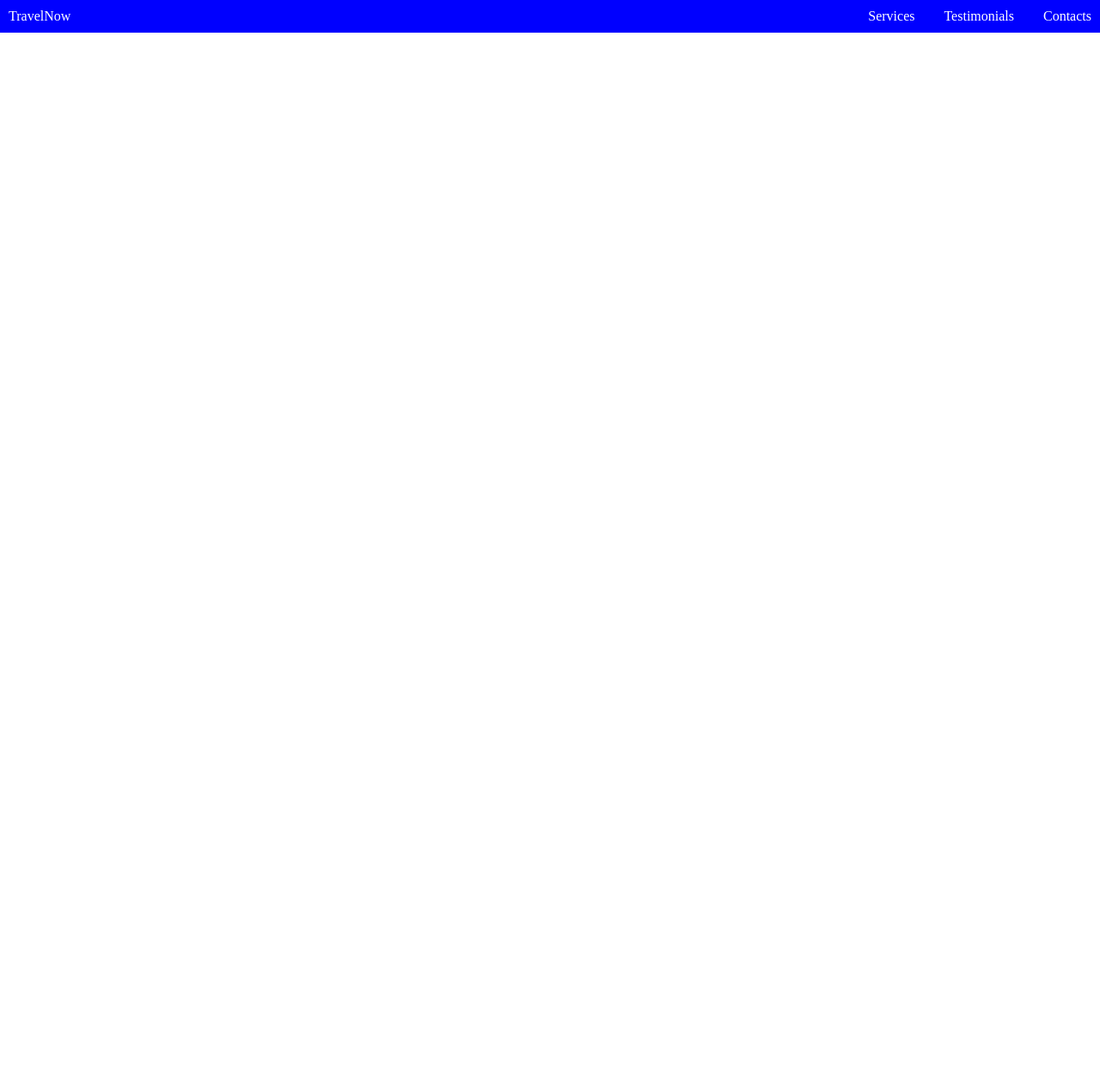
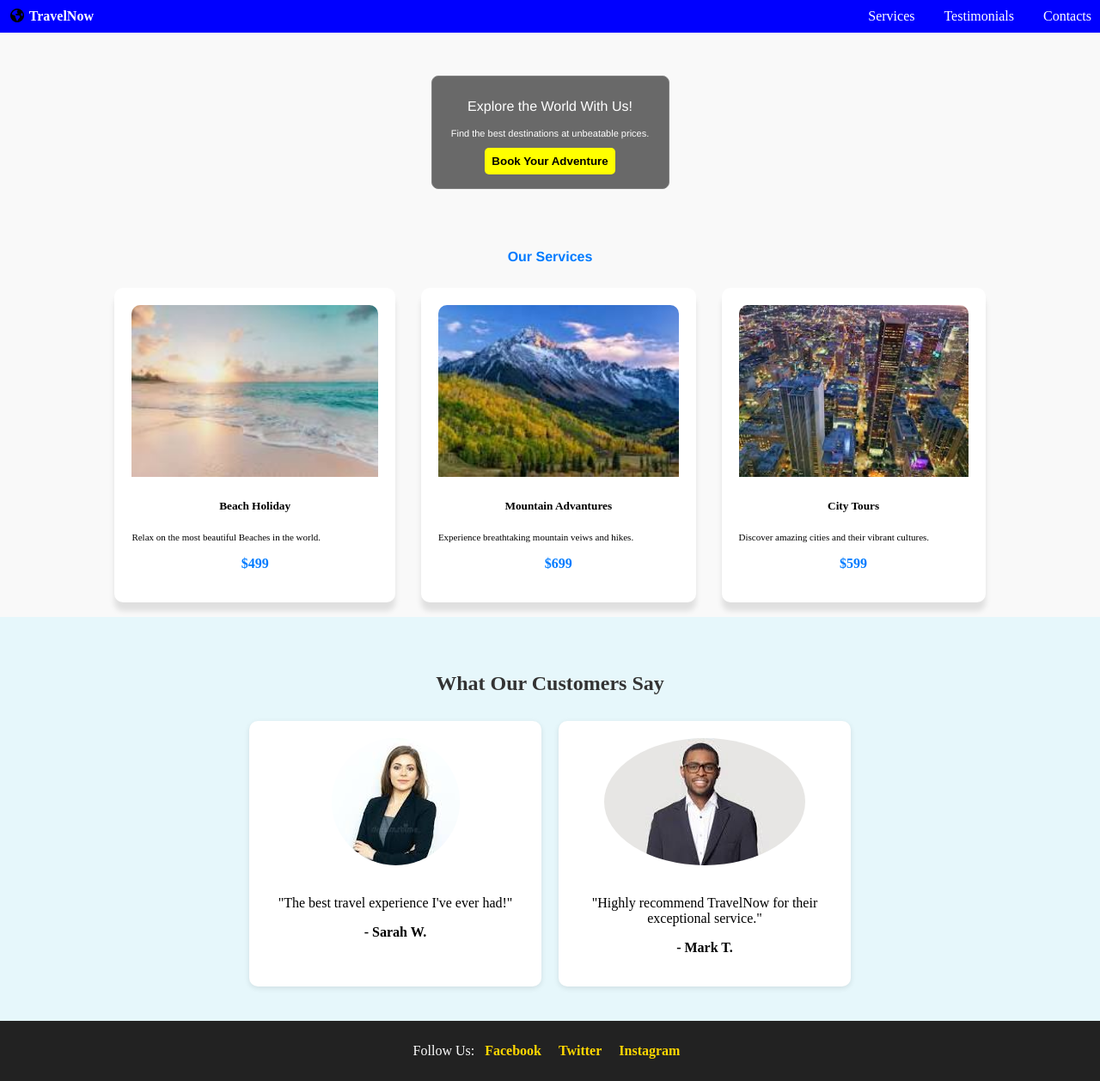
Before and after one commit to mahnor-faisal/HTML, a plain HTML site: page nav.html in a window 1280 px wide. Shown: the whole page at 86% size. Before the commit the page ends 800 px from the top, so only its background shows below. Drawn offline with Linux system fonts and the light colour scheme.

Commit message:
Add nav bar and images

```diff
--- a/nav.css
+++ b/nav.css
@@ -1,5 +1,7 @@
 body{
     margin: 0;
+    background-color: #f9f9f9;
+
 }
 .nav {
   background-color: blue;
@@ -11,7 +13,8 @@ body{
 }
 
 a{
-    color: white; text-decoration: none;
+    color: white;
+    text-decoration: none;
 }
 .nav .left {
   font-weight: bold;
@@ -22,3 +25,133 @@ a{
   text-decoration: none;
   margin-left: 30px;
 }
+
+.container{
+    width: 255px;
+    border: 1px solid gray;
+    padding:10px;
+    margin: 40px;
+    border-radius: 8px;
+    text-align: center;
+    height: 110px;
+    background-color: dimgray;
+    color: white;
+    font-style: normal;
+    font-family: 'Franklin Gothic Medium', 'Arial Narrow', Arial, sans-serif;}
+
+.conPar{
+  margin-top: 10px;
+  margin-bottom: 30px;
+    display: flex;
+    justify-content: center;
+    align-items: center;
+}
+
+button{
+    background-color:yellow;
+    border-radius: 5px;
+    color: black;
+    padding: 8px;
+    border: yellow;
+    font-weight: bold;
+}
+
+.para2{
+font-size: 11px
+}
+
+.services-heading {
+  text-align: center;     /* heading ko center karega */
+  font-size: 28px;
+  font-weight: bold;
+  margin-bottom: 10px;    /* heading aur cards ke beech gap */
+  color: #007bff;            /* dark grey */
+  font-family: 'Franklin Gothic Medium', 'Arial Narrow', Arial, sans-serif;
+  font-size: medium;
+}
+
+.parent{
+   display: flex;
+    flex-direction: row;
+    gap: 30px;
+    justify-content: center;
+    align-items: center;
+    height: 400px;
+
+}
+.parent img{
+  width: 100%;
+  height: 200px;      /* sab ke liye same height */
+  object-fit: cover;  /* stretch nahi hoga, crop ho jaega */
+  border-radius: 10px 10px 0 0;
+}
+
+.container1{
+    background-color: #ffffff;   /* white background */
+    border-radius: 10px;
+    padding: 20px;
+    box-shadow: 0 10px 6px rgba(0,0,0,0.1);
+  }
+
+  h5{
+    text-align: center;
+  }
+
+.price{
+  color: #007bff;
+  font-weight: bold;
+  text-align: center;
+}
+
+
+  /* Main Footer Area */
+.footer {
+  background-color: #e6f7fb;
+  text-align: center;
+  padding: 40px 20px;
+}
+
+.footer-heading {
+  font-size: 24px;
+  font-weight: bold;
+  margin-bottom: 30px;
+  color: #333;
+}
+
+/* Cards Container */
+.footer-cards {
+  display: flex;
+  justify-content: center;
+  gap: 20px;
+}
+
+/* Testimonial Cards */
+.footer-content {
+  background: white;
+  padding: 20px;
+  border-radius: 10px;
+  box-shadow: 0 2px 6px rgba(0,0,0,0.1);
+  width: 300px;
+  text-align: center;
+}
+
+.footer-content img {
+  border-radius: 50%;
+  margin-bottom: 15px;
+  object-fit: cover;
+}
+
+/* Bottom Bar */
+.footer-bottom {
+  background: #222;
+  color: white;
+  text-align: center;
+  padding: 10px;
+}
+
+.footer-bottom a {
+  color: gold;
+  text-decoration: none;
+  margin: 8px;
+  font-weight: bold;
+}
--- a/nav.html
+++ b/nav.html
@@ -4,17 +4,86 @@
     <meta charset="UTF-8" />
     <meta name="viewport" content="width=device-width, initial-scale=1.0" />
     <title>Document</title>
+    <link
+      rel="stylesheet"
+      href="https://cdnjs.cloudflare.com/ajax/libs/font-awesome/7.0.1/css/all.min.css"
+    />
   </head>
   <link rel="stylesheet" href="nav.css" />
   <body>
     <div class="nav">
-      <a href="">TravelNow</a>
-
+      <div class="left">
+        <span><i class="fa-solid fa-earth-americas"></i></span>
+        <a href="">TravelNow</a>
+      </div>
       <div class="right">
         <a href="">Services</a>
         <a href="">Testimonials</a>
         <a href="">Contacts</a>
       </div>
     </div>
+    <div class="conPar">
+      <div class="container">
+        <p id="para1">Explore the World With Us!</p>
+        <p class="para2">Find the best destinations at unbeatable prices.</p>
+        <button>Book Your Adventure</button>
+      </div>
+    </div>
+
+    <h3 class="services-heading">Our Services</h3>
+
+    <div class="parent">
+      <div class="container1">
+        <img src="./images/beach.jpeg" alt="" />
+        <h5>Beach Holiday</h5>
+        <p class="para2">Relax on the most beautiful Beaches in the world.</p>
+        <p class="price">$499</p>
+      </div>
+
+      <div class="container1">
+        <img src="./images/mountain.jpeg" alt="" />
+        <h5>Mountain Advantures</h5>
+        <p class="para2">Experience breathtaking mountain veiws and hikes.</p>
+        <p class="price">$699</p>
+      </div>
+
+      <div class="container1">
+        <img src="./images/city.jpeg" alt="" />
+        <h5>City Tours</h5>
+        <p class="para2">Discover amazing cities and their vibrant cultures.</p>
+        <p class="price">$599</p>
+      </div>
+    </div>
+
+    <footer>
+  <!-- Testimonials Section -->
+  <div class="footer">
+    <h3 class="footer-heading">What Our Customers Say</h3>
+
+    <div class="footer-cards">
+      <div class="footer-content">
+        <img src="./images/sara.jpeg" alt="Customer 1" />
+        <p>"The best travel experience I've ever had!"</p>
+        <p><strong>- Sarah W.</strong></p>
+      </div>
+
+      <div class="footer-content">
+        <img src="./images/mark.jpeg" alt="Customer 2" />
+        <p>"Highly recommend TravelNow for their exceptional service."</p>
+        <p><strong>- Mark T.</strong></p>
+      </div>
+    </div>
+  </div>
+
+  <!-- Bottom Bar -->
+  <div class="footer-bottom">
+    <p>Follow Us:
+      <a href="#">Facebook</a>
+      <a href="#">Twitter</a>
+      <a href="#">Instagram</a>
+    </p>
+  </div>
+</footer>
+
   </body>
 </html>
```
Also changed, not shown: images/beach.jpeg (added), images/city.jpeg (added), images/mark.jpeg (added), images/mountain.jpeg (added), images/sara.jpeg (added), images/sara.webp (added).
